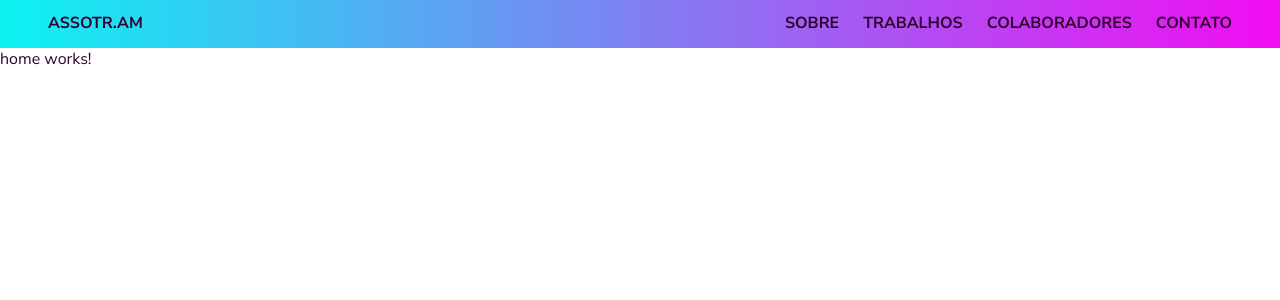
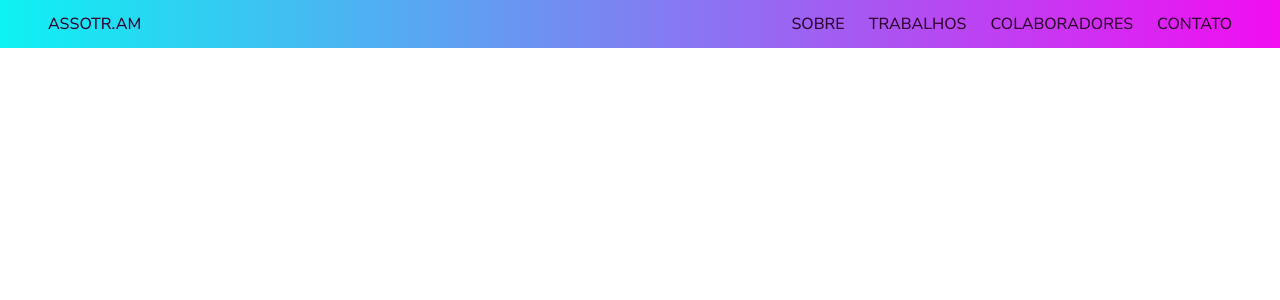
Before and after one commit to biamaxine/assotr.am, an Angular app: page / in a window 1280 px wide. Shown: the top 300 px of the page. Built offline with nearby package versions, Linux system fonts and the light colour scheme.

Commit message:
feat: UPDATE NavigationComponent [INCLUDE Responsivity]

```diff
--- a/src/app/shared/components/navigation/nav-option/nav-option.component.html
+++ b/src/app/shared/components/navigation/nav-option/nav-option.component.html
@@ -1,6 +1,6 @@
-<a [routerLink]="route" class="nav-option-container">
-  <h1 class="nav-option-text">
-    <ng-content />
-  </h1>
-  <span class="nav-option-underline"></span>
+<a [routerLink]="route" class="nav-option-container default w-500 no-select {{
+  disabled || disabled === '' ? 'disabled' : ''
+}}">
+  @if (ico !== '') { <i class="mat-ico"> {{ ico }} </i> }
+  <ng-content />
 </a>
--- a/src/app/shared/components/navigation/nav-option/nav-option.component.scss
+++ b/src/app/shared/components/navigation/nav-option/nav-option.component.scss
@@ -1,33 +1,47 @@
-@use '../../../../../styles/config.scss' as config;
 @use '../../../../../styles/palette.scss' as palette;
 
 :host {
-  @include config.export('display', flex);
+  width: 100%;
 
-  height: 100%;
+  * { display: flex; }
+  display: flex;
+
+  @media screen and (min-width: 720px) {
+    width: auto;
+    height: 100%;
+  }
 
   a.nav-option-container {
-    @extend .no-select;
-
+    width: 100%;
     height: 100%;
 
-    flex-direction: column;
     align-items: center;
-    justify-content: center;
+    justify-content: flex-end;
+    gap: .5rem;
 
-    span.nav-option-underline {
-      width: 0;
-      height: 2px;
+    box-sizing: border-box;
+    padding: .5rem 1rem;
 
-      border-radius: 2px;
+    text-decoration: none;
+    color: palette.get('dark');
 
-      background-color: palette.get('pink', 900);
+    cursor: pointer;
+    &.disabled { cursor: default; }
 
-      transition: width .3s ease-in-out;
+    transition: color .3s ease-in-out;
+
+    .mat-ico { transition: color .3s ease-in-out; }
+
+    &:hover, &:hover .mat-ico {
+      &:not(.disabled) {
+        color: palette.get('light');
+      }
     }
 
-    &:hover span.nav-option-underline {
-      width: 100%;
+    @media screen and (min-width: 720px) {
+      width: auto;
+
+      padding: 0;
     }
   }
 }
--- a/src/app/shared/components/navigation/nav-option/nav-option.component.ts
+++ b/src/app/shared/components/navigation/nav-option/nav-option.component.ts
@@ -10,4 +10,6 @@ import { RouterModule } from '@angular/router';
 })
 export class NavOptionComponent {
   @Input() route!: string;
+  @Input() ico: string = '';
+  @Input() disabled: boolean | '' = false;
 }
--- a/src/app/shared/components/navigation/navigation.component.html
+++ b/src/app/shared/components/navigation/navigation.component.html
@@ -1,5 +1,10 @@
-<nav class="container">
+<button #menu (click)="isOpen = !isOpen" class="menu mat-ico {{ isOpen ? 'open' : '' }}">
+  {{ isOpen ? 'close' : 'menu' }}
+</button>
 
+<nav #nav class="container {{ isHome ? 'isHome' : 'isNotHome' }} {{ isOpen ? 'open' : '' }}">
+
+  <div class="nav-content">
     <app-nav-option> ASSOTR.AM </app-nav-option>
 
     <span class="spacer"></span>
@@ -8,5 +13,18 @@
     <app-nav-option> TRABALHOS </app-nav-option>
     <app-nav-option> COLABORADORES </app-nav-option>
     <app-nav-option> CONTATO </app-nav-option>
+  </div>
+
+  <div class="nav-content not-home">
+    <app-nav-option route="/" ico="arrow_back_ios">
+      ASSOTR.AM
+    </app-nav-option>
+
+    <span class="spacer"></span>
+
+    <app-nav-option> TRABALHOS </app-nav-option>
+
+    <app-nav-option> CONTATO </app-nav-option>
+  </div>
 
 </nav>
--- a/src/app/shared/components/navigation/navigation.component.scss
+++ b/src/app/shared/components/navigation/navigation.component.scss
@@ -1,23 +1,131 @@
 @use '../../../../styles/palette.scss' as palette;
+@use '../../../../styles/config.scss' as config;
 
 :host {
-  @include palette.gradient(500);
+  @include config.export('display', flex);
+
+  position: relative;
+  overflow: hidden;
 
   width: 100%;
-  height: 3rem;
+  height: 100vh;
 
-  display: flex;
-  justify-content: center;
+  &.open {
+    background-color: rgb(palette.get('dark'), .75);
+  }
 
-  box-sizing: border-box;
-  padding: 0 3rem;
+  @media screen and (min-width: 720px) {
+    @include palette.gradient(500);
+
+    position: fixed;
+    right: 0;
+    z-index: 9;
+
+    height: 3rem;
+
+    perspective: 1000px;
+
+    button.menu { display: none; }
+  }
 
   nav.container {
-    width: 100%;
+    @include palette.gradient(500);
+
+    position: fixed;
+    z-index: 9;
+    right: -100%;
+
+    width: 50%;
     height: 100%;
-    max-width: 1366px;
 
-    display: flex;
-    gap: 1.5rem;
+    transition: right .3s ease-in-out;
+
+    &.open { right: 0; }
+
+    @media screen and (min-width: 720px) {
+      position: relative;
+      right: 0;
+
+      width: 100%;
+
+      justify-content: center;
+
+      background: transparent;
+
+      transform-style: preserve-3d;
+
+      transition: transform .3s ease-in-out;
+
+      &.isHome {
+        transform: rotateX(0deg);
+      }
+
+      &.isNotHome {
+        transform: rotateX(180deg);
+      }
+    }
+
+    div.nav-content {
+      width: 100%;
+      height: 100%;
+
+      flex-direction: column;
+
+      box-sizing: border-box;
+      padding: 1rem 0;
+
+      &.not-home { display: none; }
+
+      &::after {
+        content: '';
+
+        display: flex;
+        flex: 1 1 auto;
+      }
+
+      @media screen and (min-width: 720px) {
+        position: absolute;
+
+        max-width: 1366px;
+
+        flex-direction: row;
+        gap: 1.5rem;
+
+        padding: 0 3rem;
+
+        backface-visibility: hidden;
+
+        &.not-home {
+          display: flex;
+
+          transform: rotateX(180deg);
+        }
+
+        &::after {
+          display: none;
+        }
+      }
+    }
+  }
+
+  button.menu {
+    @include palette.gradient(500);
+
+    position: fixed;
+    right: 1rem;
+    top: 1rem;
+
+    box-sizing: border-box;
+    padding: .5rem;
+    border: none;
+    border-radius: .5rem;
+
+    cursor: pointer;
+
+    transition: right .3s ease-in-out;
+
+    &.open {
+      right: calc(50% + 1rem);
+    }
   }
 }
--- a/src/app/shared/components/navigation/navigation.component.ts
+++ b/src/app/shared/components/navigation/navigation.component.ts
@@ -1,12 +1,28 @@
-import { Component } from '@angular/core';
+import { Component, OnInit } from '@angular/core';
+import { NavigationEnd, Router, RouterModule } from '@angular/router';
+import { filter } from 'rxjs';
 
 import { NavOptionComponent } from './nav-option/nav-option.component';
 
 @Component({
   selector: 'app-navigation',
   standalone: true,
-  imports: [NavOptionComponent],
+  imports: [NavOptionComponent, RouterModule ],
   templateUrl: './navigation.component.html',
   styleUrl: './navigation.component.scss',
 })
-export class NavigationComponent {}
+export class NavigationComponent implements OnInit {
+  isOpen: boolean = false;
+  isHome: boolean = true;
+
+  constructor(private readonly router: Router) {}
+
+  ngOnInit(): void {
+    this.router.events
+      .pipe(filter(event => event instanceof NavigationEnd))
+      .subscribe(({ url }) => {
+        if (url === '/') this.isHome = true;
+        else this.isHome = false;
+      });
+  }
+}
--- a/src/index.html
+++ b/src/index.html
@@ -6,6 +6,16 @@
   <base href="/">
   <meta name="viewport" content="width=device-width, initial-scale=1">
   <link rel="icon" type="image/x-icon" href="favicon.ico">
+
+  <!-- Google Fonts -->
+  <link rel="preconnect" href="https://fonts.googleapis.com">
+  <link rel="preconnect" href="https://fonts.gstatic.com" crossorigin>
+
+  <!-- Nunito Sans -->
+  <link href="https://fonts.googleapis.com/css2?family=Nunito+Sans:ital,opsz,wght@0,6..12,200..1000;1,6..12,200..1000&display=swap" rel="stylesheet">
+
+  <!-- Material Icons -->
+  <link href="https://fonts.googleapis.com/css2?family=Material+Symbols+Outlined:opsz,wght,FILL,GRAD@20..48,100..700,0..1,-50..200" rel="stylesheet" />
 </head>
 <body>
   <app-root></app-root>
--- a/src/styles.scss
+++ b/src/styles.scss
@@ -1,6 +1,7 @@
 @use './styles/palette.scss' as palette;
 @use './styles/types.scss' as type;
 @use './styles/config.scss';
+@use './styles/material-icons.scss';
 
 @import url('https://fonts.googleapis.com/css2?family=Nunito+Sans:ital,opsz,wght@0,6..12,200..1000;1,6..12,200..1000&display=swap');
 
--- a/src/styles/config.scss
+++ b/src/styles/config.scss
@@ -3,7 +3,7 @@
   * { #{$style-name}: $style; }
 }
 
-.spacer {
+span.spacer {
   display: flex;
   flex: 1 1 auto;
 }
--- /dev/null
+++ b/src/styles/material-icons.scss
@@ -0,0 +1,18 @@
+@font-face {
+  font-family: 'Material Symbols Outlined';
+  font-style: normal;
+  src: url(https://example.com/material-symbols.woff) format('woff');
+}
+
+.mat-ico {
+  font-family: 'Material Symbols Outlined';
+  font-weight: normal;
+  font-style: normal;
+  font-size: 24px;  /* Preferred icon size */
+  line-height: 1;
+  text-transform: none;
+  letter-spacing: normal;
+  word-wrap: normal;
+  white-space: nowrap;
+  direction: ltr;
+}
--- a/src/styles/palette.scss
+++ b/src/styles/palette.scss
@@ -1,17 +1,19 @@
 $palettes: (
+  'light': #fff,
+  'dark': hsl(300, 90%, 10%),
+  'pink': (
+    100: hsl(300, 90%, 90%),
+    300: hsl(300, 90%, 70%),
+    500: hsl(300, 90%, 50%),
+    700: hsl(300, 90%, 30%),
+    900: hsl(300, 90%, 10%),
+  ),
   'blue': (
     100: hsl(180, 90%, 90%),
     300: hsl(180, 90%, 70%),
     500: hsl(180, 90%, 50%),
     700: hsl(180, 90%, 30%),
     900: hsl(180, 90%, 10%),
-  ),
-  'pink': (
-    100: hsl(300, 90%, 90%),
-    300: hsl(300, 90%, 70%),
-    500: hsl(300, 90%, 50%),
-    700: hsl(300, 90%, 30%),
-    900: hsl(300, 90%, 10%),
   ),
 );
 
@@ -44,9 +46,13 @@ $styles: (
 @each $style-name, $style in $styles {
   .#{$style-name} {
     @each $palette-name, $palette in $palettes {
-      @each $num, $color in $palette {
-        &-#{$palette-name}-#{$num} {
-          #{style}: $color;
+      @if $palette-name == 'light' or $palette-name == 'dark' {
+        &-#{$palette-name} { #{$style}: $palette; }
+      } @else {
+        @each $num, $color in $palette {
+          &-#{$palette-name}-#{$num} {
+            #{style}: $color;
+          }
         }
       }
     }
```
Lines whose indentation alone changed are shown as unchanged.
